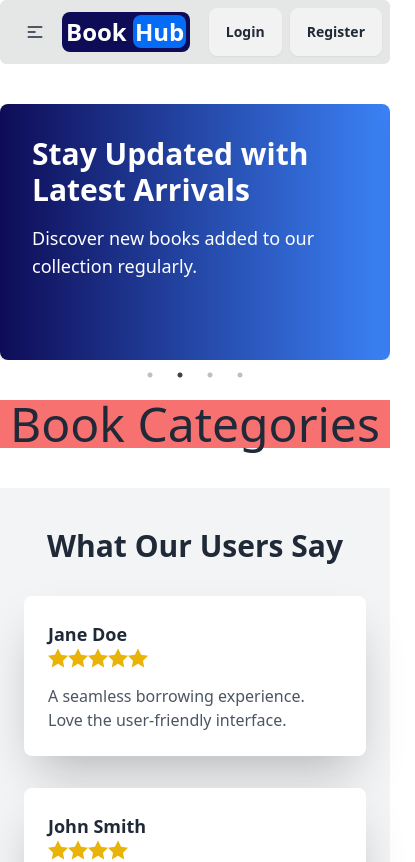
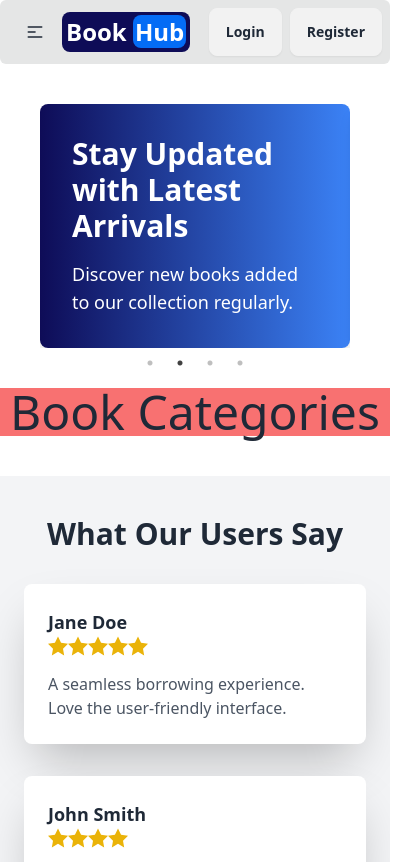
Before and after one commit to yeasinrahman26/BookHub-client, a React (Vite) app: page / in a window 390 px wide. Shown: the top 862 px of the page, 415 px wide, since content can reach past the window. Built offline with nearby package versions, Linux system fonts and the light colour scheme; no server answers.

Commit message:
changes in banner

```diff
--- a/src/Layout/MainLayout.jsx
+++ b/src/Layout/MainLayout.jsx
@@ -4,7 +4,7 @@ import Footer from "../Pages/Footer/Footer";
 
 const MainLayout = () => {
     return (
-        <div className="max-w-7xl mx-auto">
+        <div className="max-w-7xl  mx-auto">
             <Navbar></Navbar>
             <Outlet></Outlet>
             <Footer></Footer>
--- a/src/Pages/Footer/Footer.jsx
+++ b/src/Pages/Footer/Footer.jsx
@@ -6,7 +6,7 @@ const Footer = () => {
         <aside>
           <div className='flex items-center justify-center gap-4 '>
             <img className="w-10 pb-2" src={icon} alt="" />
-            <p className="text-2xl font-semibold">BookHub Ltd</p>
+            <p className="text-2xl font-semibold">BookHub </p>
           </div>
           <p> Providing reliable books since 2013</p>
         </aside>
--- a/src/Pages/HomePage/Banner.jsx
+++ b/src/Pages/HomePage/Banner.jsx
@@ -38,14 +38,14 @@ const Banner = () => {
       },
     ];
     return (
-      <div>
-        <div className="w-full py-10 mx-auto">
-          <Slider {...sliderSettings}>
+      <div className="  px-10 md:px-0 ">
+        <div className="w-full   py-10 mx-auto">
+          <Slider  {...sliderSettings}>
             {slides.map((slide) => (
               <div
                 key={slide.id}
                 className="flex flex-col items-center
-                justify-center h-64 md:h-40 bg-gradient-to-r from-[#0e0c57]  to-blue-500 text-white rounded-lg shadow-lg p-8"
+                justify-center h-62 md:h-40 bg-gradient-to-r from-[#0e0c57]  to-blue-500 text-white rounded-lg shadow-lg p-8"
               >
                 <h2 className="text-3xl font-bold mb-4">{slide.title}</h2>
                 <p className="text-lg">{slide.description}</p>
--- a/src/Pages/HomePage/Subscription.jsx
+++ b/src/Pages/HomePage/Subscription.jsx
@@ -1,7 +1,7 @@
 const Subscription = () => {
   return (
     <section>
-      <div className="bg-gray-100 py-12">
+      <div className="bg-gray-100 mb-10 py-12">
         <div className="container mx-auto px-6 text-center">
           <h2 className="text-3xl font-bold mb-6">Choose Your Plan</h2>
           <p className="text-lg text-gray-600 mb-10">
```
